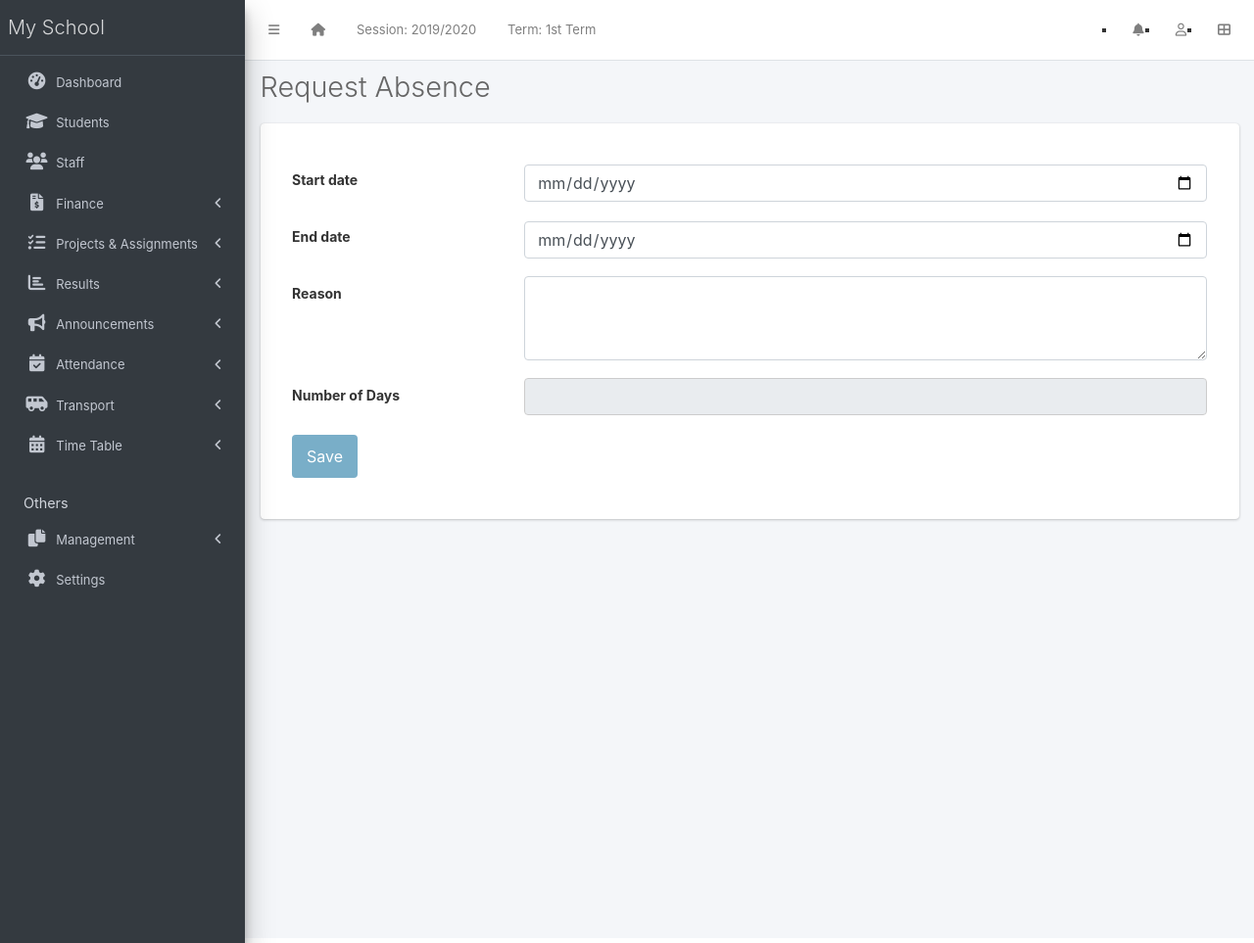
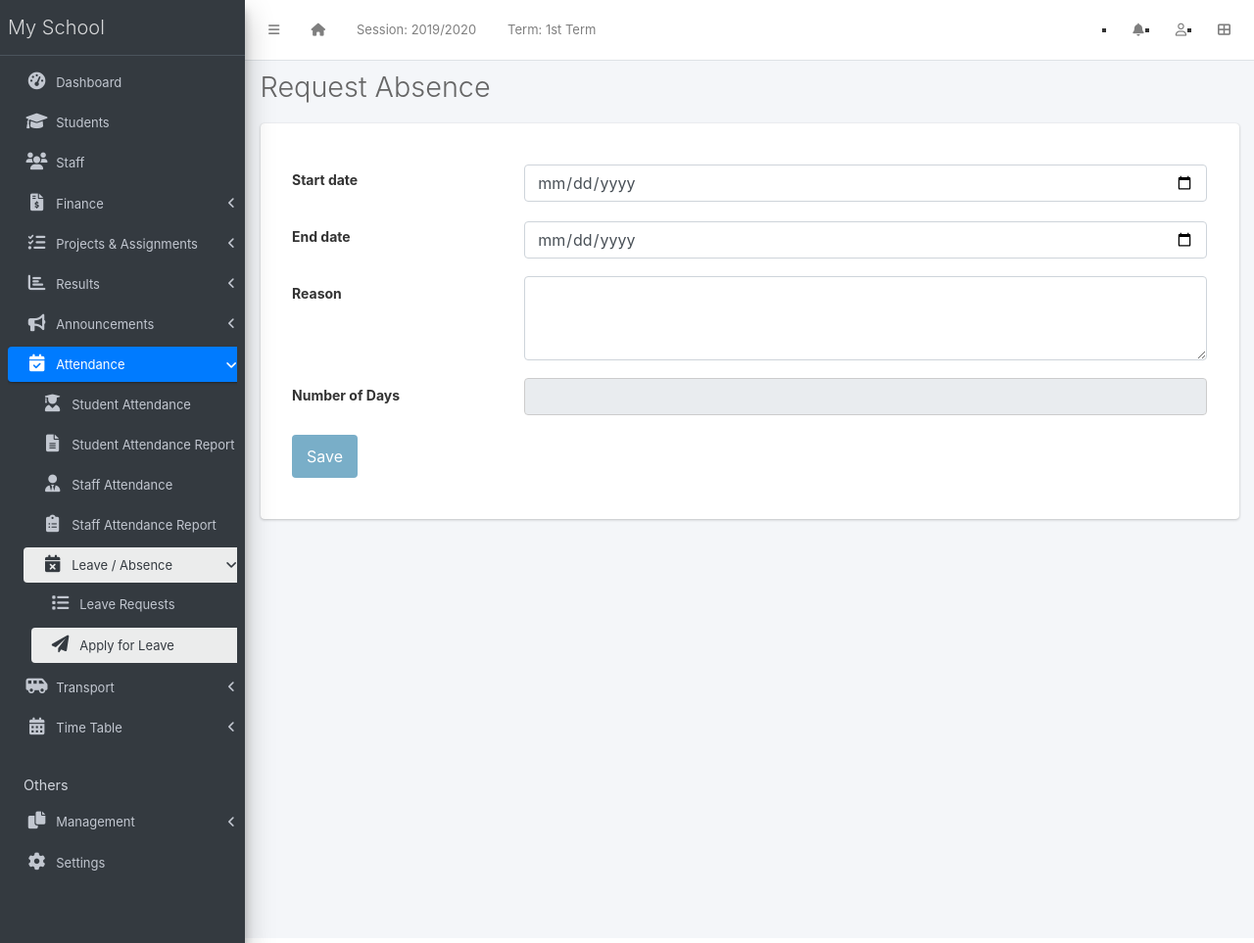
Before and after one commit to vams-mechatronica/vams-school-management-application, a Django app: page /attendance/leave-request/new/ in a window 1280 px wide. Shown: the whole page at 98% size. Run offline with Django 4.2, Linux system fonts and the light colour scheme; a user stored in the database is signed in; data comes from the database, SQL or seed files in the repository; data that the repository does not hold is empty; parts of the project's set-up code (start-up, migrations or seed data) failed here and were passed over; some libraries are stand-ins or nearby versions.

Commit message:
UPDATE base.html

```diff
--- a/templates/base.html
+++ b/templates/base.html
@@ -296,9 +296,9 @@
 
             <!-- Attendance -->
             <li
-              class="nav-item has-treeview {% if request.resolver_match.url_name in 'students-attendance staff-attendance staff-attendance-report attendance-report-view' %}menu-open{% endif %}">
+              class="nav-item has-treeview {% if request.resolver_match.url_name in 'students-attendance staff-attendance staff-attendance-report attendance-report-view leave-list leave-create' %}menu-open{% endif %}">
               <a href="#"
-                class="nav-link {% if request.resolver_match.url_name in 'students-attendance staff-attendance staff-attendance-report attendance-report-view' %}active{% endif %}">
+                class="nav-link {% if request.resolver_match.url_name in 'students-attendance staff-attendance staff-attendance-report attendance-report-view leave-list leave-create' %}active{% endif %}">
                 <i class="nav-icon fas fa-calendar-check"></i>
                 <p>
                   Attendance
```
